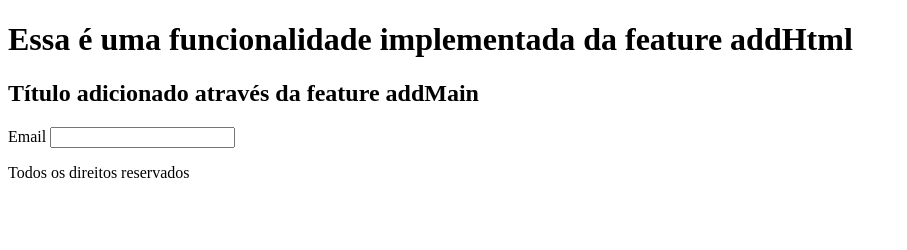
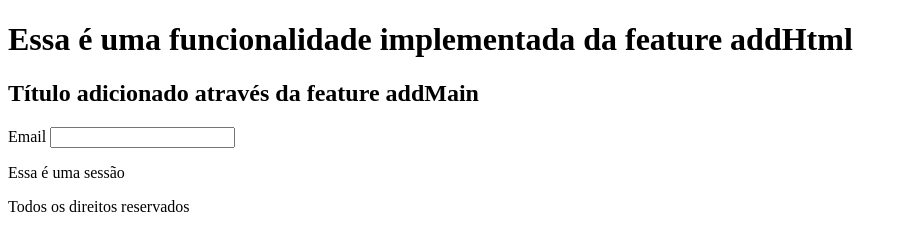
Before and after one commit to AlanPires01/GitFlow, a plain HTML site: page index.html in a window 1280 px wide. Shown: the whole page, without its empty margins (0-907 px from the left). Drawn offline with Linux system fonts and the light colour scheme.

Commit message:
feature:adicionar sessão

```diff
--- a/index.html
+++ b/index.html
@@ -16,6 +16,9 @@
             <label>Email</label>
             <input name="email">
         </form>
+        <session>
+            <p>Essa é uma sessão</p>
+        </session>
     </main>
     <footer>
         <p>Todos os direitos reservados</p>
```
